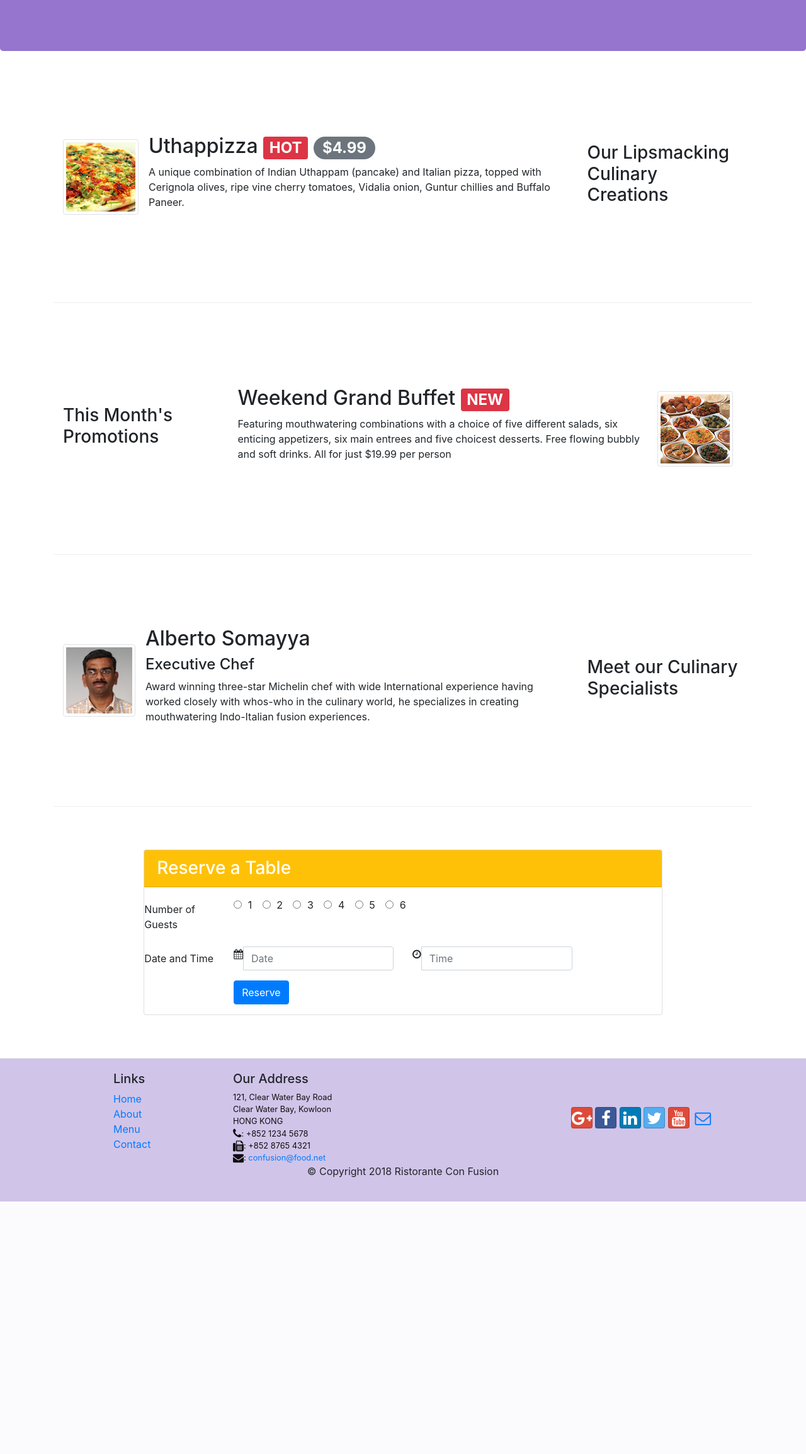
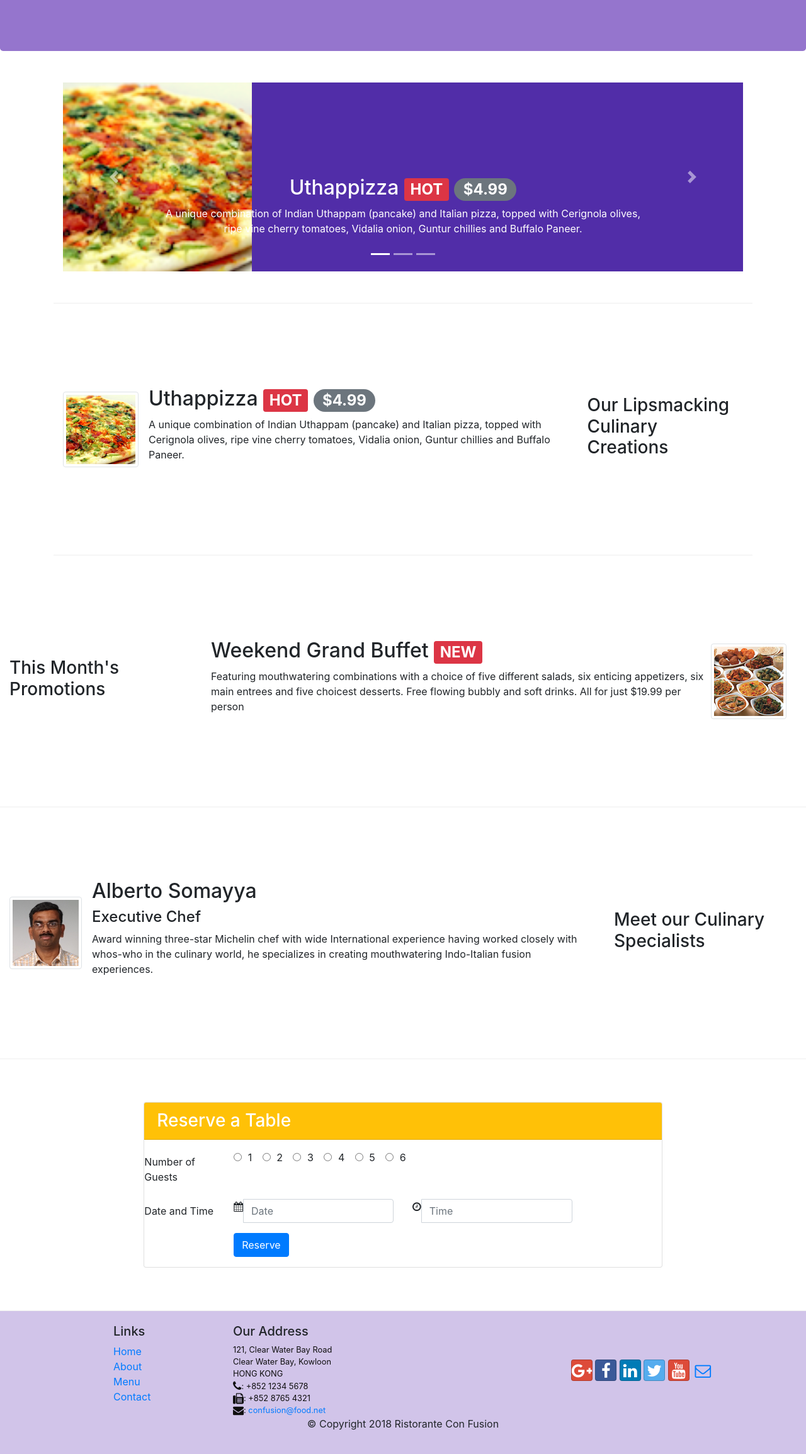
Before and after one commit to smeyerhot/conFusion, a PHP site: page / in a window 1280 px wide. Shown: the part 253-2562 px from the top of the page at 63% size. Before the commit the page ends 2161 px from the top, so only its background shows below. Run offline with PHP 8.4, Linux system fonts and the light colour scheme; some libraries are stand-ins or nearby versions.

Commit message:
Carousel

```diff
--- a/css/styles.css
+++ b/css/styles.css
@@ -44,3 +44,18 @@
     border-bottom: 1px solid #ddd;
     padding: 10px;
 }
+
+.carousel {
+    background:#512DA8;
+}
+
+.carousel-item {
+  height: 300px;
+}
+
+.carousel-item img {
+    position: absolute;
+    top: 0;
+    left: 0;
+    min-height: 300px;
+}
--- a/index.html
+++ b/index.html
@@ -98,7 +98,62 @@
         </div>
     </header>
 
+
     <div class="container">
+        <div class="row row-content">
+            <div class="col">
+                <div id="mycarousel" class="carousel slide" data-ride="carousel">
+                    <div class="carousel-inner" role="listbox">
+                        <div class="carousel-item active">
+                            <img class="d-block img-fluid"
+                                src="img/uthappizza.png" alt="Uthappizza">
+                            <div class="carousel-caption d-none d-md-block">
+                                <h2 class="mt-0">Uthappizza <span class="badge badge-danger">HOT</span> <span class="badge badge-pill badge-secondary">$4.99</span> </h2>
+
+                                <p class="d-none d-sm-block">A unique combination of Indian Uthappam (pancake) and
+                                    Italian pizza, topped with Cerignola olives, ripe vine
+                                    cherry tomatoes, Vidalia onion, Guntur chillies and
+                                    Buffalo Paneer.</p>
+                            </div>
+                        </div>
+                        <div class="carousel-item">
+                            <img class="d-block img-fluid"
+                                src="img/buffet.png" alt="Buffet">
+                            <div class="carousel-caption d-none d-md-block">
+                                <h2 class="mt-0">Weekend Grand Buffet <span class="badge badge-danger">NEW</span> </h2>
+                                <p class= "d-none d-sm-block">Featuring mouthwatering combinations with a choice of five different salads, six enticing appetizers, six main entrees and five choicest desserts. Free flowing bubbly and soft drinks. All for just $19.99 per person </p>
+
+                            </div>
+                        </div>
+                        <div class="carousel-item">
+                                <img class="d-block img-fluid"
+                                    src="img/alberto.png" alt="Alberto Somayya">
+                            <div class="carousel-caption d-none d-md-block">
+                                <h2 class="mt-0">Alberto Somayya</h2>
+                                <h4>Executive Chef</h4>
+                                <p class="d-none d-sm-block">Award winning three-star Michelin chef with wide
+                                    International experience having worked closely with
+                                    whos-who in the culinary world, he specializes in
+                                    creating mouthwatering Indo-Italian fusion experiences.
+                                </p>
+                            </div>
+                       </div>
+                    </div>
+                    <ol class="carousel-indicators">
+                            <li data-target="#mycarousel" data-slide-to="0" class="active"></li>
+                            <li data-target="#mycarousel" data-slide-to="1"></li>
+                            <li data-target="#mycarousel" data-slide-to="2"></li>
+                    </ol>
+                    <a class="carousel-control-prev" href="#mycarousel" role="button" data-slide="prev">
+                            <span class="carousel-control-prev-icon"></span>
+                        </a>
+                        <a class="carousel-control-next" href="#mycarousel" role="button" data-slide="next">
+                            <span class="carousel-control-next-icon"></span>
+                    </a>
+                </div>
+            </div>
+        </div>
+
         <div class="row row-content align-items-center">
             <div class="col-12 col-sm-4 order-sm-last col-md-3">
                 <h3>Our Lipsmacking Culinary Creations</h3>
@@ -106,7 +161,7 @@
             <div class="col col-sm order-sm-first col-md">
                 <div class="media">
                         <img class="d-flex mr-3 img-thumbnail align-self-center"
-                                src="img/uthappizza.png" alt="Uthappizza">
+                                src="img/uthappizza.png" alt="uthappizza">
                         <div class="media-body">
                             <h2 class="mt-0">Uthappizza <span class="badge badge-danger">HOT</span> <span class="badge badge-pill badge-secondary">$4.99</span> </h2>
 
@@ -115,6 +170,7 @@
                                 cherry tomatoes, Vidalia onion, Guntur chillies and
                                 Buffalo Paneer.</p>
                         </div>
+                    </div>
                 </div>
             </div>
         </div>
```
